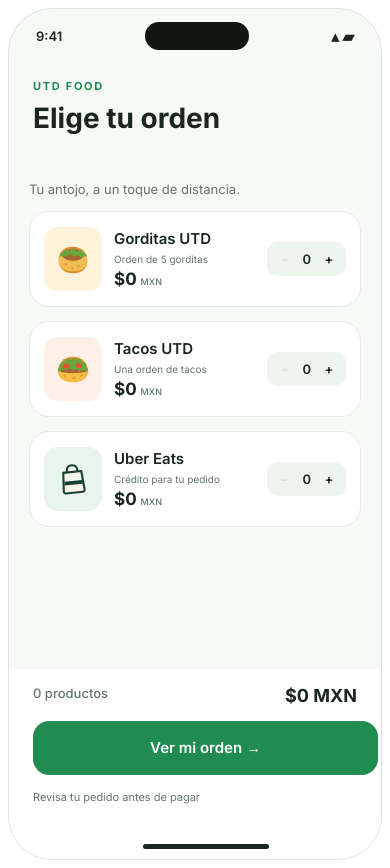
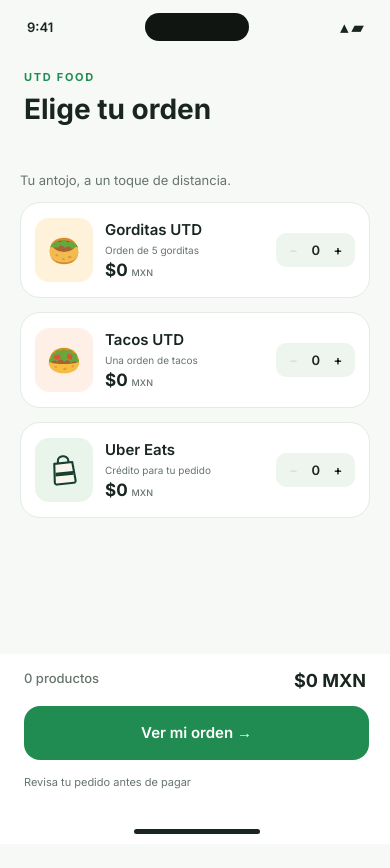
Before and after one commit to kyb3rcipher/payment_gateway, a website: page index.html in a window 390 px wide. After the commit the page ends 844 px from the top, so only its background shows below. Drawn offline with Linux system fonts and the light colour scheme.

Commit message:
Forze mobile view

```diff
--- a/css/index.css
+++ b/css/index.css
@@ -1,11 +1,28 @@
+html,
+body {
+    width: 100%;
+    min-height: 100%;
+}
+
+body {
+    margin: 0;
+    min-height: 100vh;
+    min-height: 100dvh;
+    display: flex;
+    align-items: center;
+    justify-content: center;
+    background-color: #eef1ee;
+}
+
 .elige-tu-orden {
-    width: 100%;
-    height: 53.25rem;
+    width: 25rem;
+    height: 53.9375rem;
     position: relative;
     border-radius: 44px;
     background-color: #f7f9f7;
     border: 1px solid #dee4df;
     box-sizing: border-box;
+    box-shadow: 0 20px 50px rgba(25, 37, 31, 0.14);
     overflow: hidden;
     display: flex;
     flex-direction: column;
@@ -326,3 +343,18 @@
     align-items: flex-start;
     z-index: 3;
 }
+
+@media (max-width: 399px) {
+    body {
+        background-color: #f7f9f7;
+    }
+
+    .elige-tu-orden {
+        width: 100vw;
+        height: 100vh;
+        height: 100dvh;
+        border: 0;
+        border-radius: 0;
+        box-shadow: none;
+    }
+}
--- a/css/payment.css
+++ b/css/payment.css
@@ -1,11 +1,28 @@
+html,
+body {
+    width: 100%;
+    min-height: 100%;
+}
+
+body {
+    margin: 0;
+    min-height: 100vh;
+    min-height: 100dvh;
+    display: flex;
+    align-items: center;
+    justify-content: center;
+    background-color: #eef1ee;
+}
+
 .resumen-y-pago {
-    width: 100%;
-    height: 53.25rem;
+    width: 25rem;
+    height: 53.9375rem;
     position: relative;
     border-radius: 44px;
     background-color: #f7f9f7;
     border: 1px solid #dee4df;
     box-sizing: border-box;
+    box-shadow: 0 20px 50px rgba(25, 37, 31, 0.14);
     overflow: hidden;
     display: flex;
     flex-direction: column;
@@ -323,3 +340,18 @@
     align-items: flex-start;
     z-index: 3;
 }
+
+@media (max-width: 399px) {
+    body {
+        background-color: #f7f9f7;
+    }
+
+    .resumen-y-pago {
+        width: 100vw;
+        height: 100vh;
+        height: 100dvh;
+        border: 0;
+        border-radius: 0;
+        box-shadow: none;
+    }
+}
```
